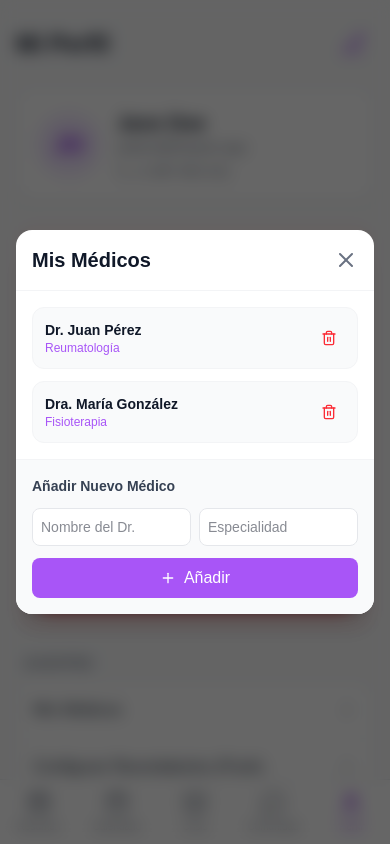
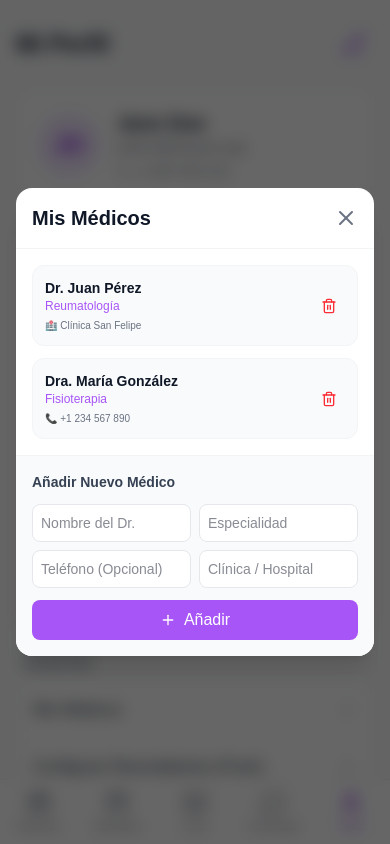
Before and after one commit to paradox-mkt/the-pain-app, a Next.js app: page /dashboard/profile in a window 390 px wide. Both pictures are taken after a click on the button "Mis Médicos". Built offline with nearby package versions, Linux system fonts and the light colour scheme.

Commit message:
feat: Add phone and hospital fields to Mis Medicos

```diff
--- a/src/components/ProfileModals.tsx
+++ b/src/components/ProfileModals.tsx
@@ -8,13 +8,17 @@ export function DoctorsModal({ onClose }: { onClose: () => void }) {
   const { doctors, addDoctor, removeDoctor } = useMockData();
   const [name, setName] = useState('');
   const [specialty, setSpecialty] = useState('');
+  const [phone, setPhone] = useState('');
+  const [hospital, setHospital] = useState('');
 
   const handleAdd = (e: React.FormEvent) => {
     e.preventDefault();
     if (!name.trim()) return;
-    addDoctor({ name, specialty: specialty || 'Especialista' });
+    addDoctor({ name, specialty: specialty || 'Especialista', phone, hospital });
     setName('');
     setSpecialty('');
+    setPhone('');
+    setHospital('');
   };
 
   return (
@@ -36,7 +40,13 @@ export function DoctorsModal({ onClose }: { onClose: () => void }) {
                 <li key={doc.id} className="flex justify-between items-center bg-gray-50 dark:bg-slate-800 p-3 rounded-xl border border-gray-100 dark:border-slate-700">
                   <div>
                     <p className="font-bold text-gray-900 dark:text-white text-sm">{doc.name}</p>
-                    <p className="text-xs text-brand-500 font-medium">{doc.specialty}</p>
+                    <p className="text-xs text-brand-500 font-medium mb-1">{doc.specialty}</p>
+                    {(doc.hospital || doc.phone) && (
+                      <div className="flex flex-wrap gap-2 text-[10px] text-gray-500 dark:text-gray-400">
+                        {doc.hospital && <span>🏥 {doc.hospital}</span>}
+                        {doc.phone && <span>📞 {doc.phone}</span>}
+                      </div>
+                    )}
                   </div>
                   <button onClick={() => removeDoctor(doc.id)} className="p-2 text-red-500 hover:bg-red-50 dark:hover:bg-red-900/30 rounded-lg transition-colors">
                     <Trash2 size={16} />
@@ -50,17 +60,31 @@ export function DoctorsModal({ onClose }: { onClose: () => void }) {
         <div className="p-4 border-t border-gray-100 dark:border-slate-800 shrink-0 bg-gray-50 dark:bg-slate-900">
           <form onSubmit={handleAdd} className="space-y-3">
             <h3 className="text-sm font-semibold text-gray-700 dark:text-gray-300">Añadir Nuevo Médico</h3>
-            <div className="flex gap-2">
+            <div className="grid grid-cols-2 gap-2">
               <input
                 type="text"
                 placeholder="Nombre del Dr."
                 value={name} onChange={e => setName(e.target.value)}
                 className="w-full p-2 border border-gray-200 dark:border-slate-700 rounded-lg bg-white dark:bg-slate-800 text-sm"
+                required
               />
               <input
                 type="text"
                 placeholder="Especialidad"
                 value={specialty} onChange={e => setSpecialty(e.target.value)}
+                className="w-full p-2 border border-gray-200 dark:border-slate-700 rounded-lg bg-white dark:bg-slate-800 text-sm"
+                required
+              />
+              <input
+                type="text"
+                placeholder="Teléfono (Opcional)"
+                value={phone} onChange={e => setPhone(e.target.value)}
+                className="w-full p-2 border border-gray-200 dark:border-slate-700 rounded-lg bg-white dark:bg-slate-800 text-sm"
+              />
+              <input
+                type="text"
+                placeholder="Clínica / Hospital"
+                value={hospital} onChange={e => setHospital(e.target.value)}
                 className="w-full p-2 border border-gray-200 dark:border-slate-700 rounded-lg bg-white dark:bg-slate-800 text-sm"
               />
             </div>
--- a/src/lib/MockDataContext.tsx
+++ b/src/lib/MockDataContext.tsx
@@ -99,8 +99,8 @@ interface MockDataContextType {
     emergencyContactPhone: string;
     specialInstructions: string;
   }>) => void;
-  doctors: {id: string, name: string, specialty: string}[];
-  addDoctor: (doc: {name: string, specialty: string}) => void;
+  doctors: {id: string, name: string, specialty: string, phone?: string, hospital?: string}[];
+  addDoctor: (doc: {name: string, specialty: string, phone?: string, hospital?: string}) => void;
   removeDoctor: (id: string) => void;
   pushEnabled: boolean;
   setPushEnabled: (val: boolean) => void;
@@ -176,9 +176,9 @@ export function MockDataProvider({ children }: { children: ReactNode }) {
     specialInstructions: 'En caso de crisis severa, administrar medicación de rescate y mantener a la paciente abrigada.'
   });
 
-  const [doctors, setDoctors] = useState<{id: string, name: string, specialty: string}[]>([
-    { id: '1', name: 'Dr. Juan Pérez', specialty: 'Reumatología' },
-    { id: '2', name: 'Dra. María González', specialty: 'Fisioterapia' }
+  const [doctors, setDoctors] = useState<{id: string, name: string, specialty: string, phone?: string, hospital?: string}[]>([
+    { id: '1', name: 'Dr. Juan Pérez', specialty: 'Reumatología', hospital: 'Clínica San Felipe' },
+    { id: '2', name: 'Dra. María González', specialty: 'Fisioterapia', phone: '+1 234 567 890' }
   ]);
 
   const [pushEnabled, setPushEnabled] = useState(false);
@@ -187,7 +187,7 @@ export function MockDataProvider({ children }: { children: ReactNode }) {
     setProfileData(prev => ({ ...prev, ...data }));
   };
 
-  const addDoctor = (doctor: {name: string, specialty: string}) => {
+  const addDoctor = (doctor: {name: string, specialty: string, phone?: string, hospital?: string}) => {
     setDoctors([...doctors, { ...doctor, id: Math.random().toString() }]);
   };
 
```
